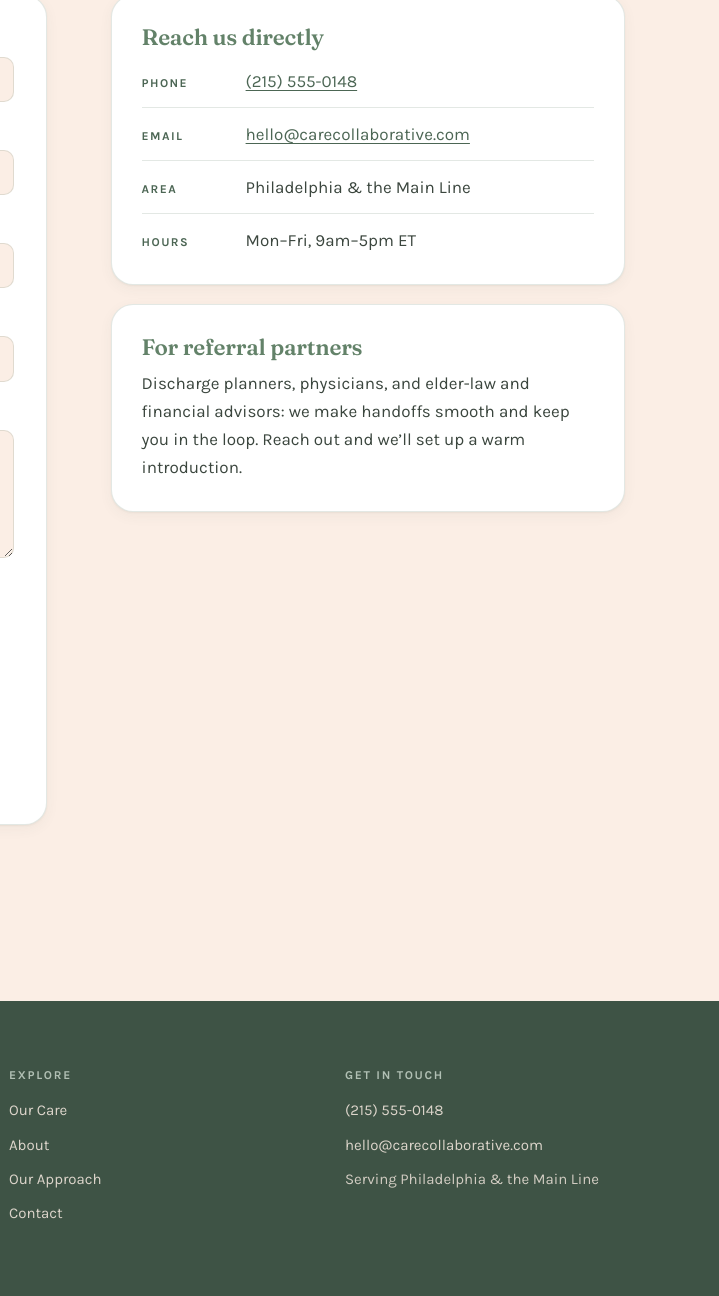
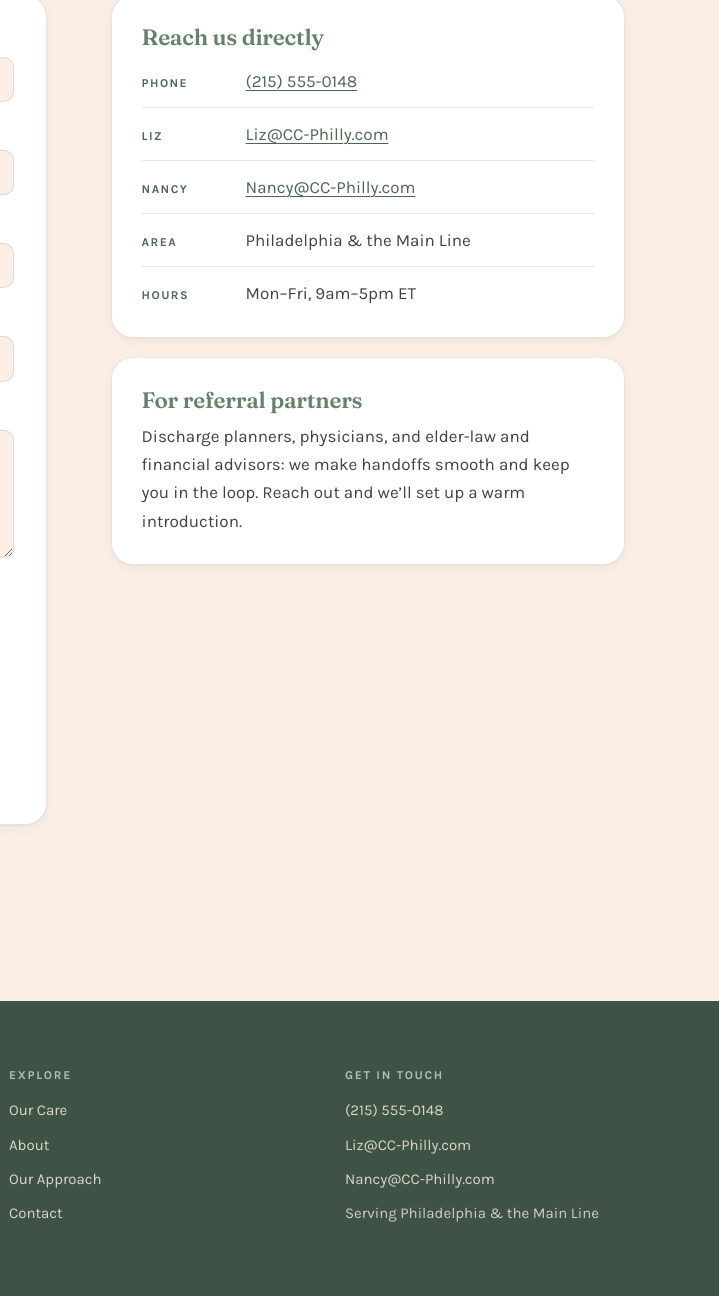
Before and after one commit to TjFreedom/care-collaborative-website, a plain HTML site: page contact.html in a window 1280 px wide. Shown: the part 564-1860 px from the top of the page, 561-1280 px from the left. Drawn offline with Linux system fonts and the light colour scheme.

Commit message:
Replace placeholder email with real addresses
Liz@CC-Philly.com and Nancy@CC-Philly.com in all footers and the
contact page card; README launch notes updated.

Co-Authored-By: Claude Fable 5 <noreply@anthropic.com>

```diff
--- a/contact.html
+++ b/contact.html
@@ -92,7 +92,8 @@
             <h3>Reach us directly</h3>
             <ul class="info" style="margin-top:1rem">
               <li><span class="k">Phone</span><a href="tel:+12155550148">(215) 555-0148</a></li>
-              <li><span class="k">Email</span><a href="mailto:hello@carecollaborative.com">hello@carecollaborative.com</a></li>
+              <li><span class="k">Liz</span><a href="mailto:Liz@CC-Philly.com">Liz@CC-Philly.com</a></li>
+              <li><span class="k">Nancy</span><a href="mailto:Nancy@CC-Philly.com">Nancy@CC-Philly.com</a></li>
               <li><span class="k">Area</span><span>Philadelphia &amp; the Main Line</span></li>
               <li><span class="k">Hours</span><span>Mon–Fri, 9am–5pm ET</span></li>
             </ul>
@@ -126,7 +127,8 @@
         <h4>Get in touch</h4>
         <ul>
           <li><a href="tel:+12155550148">(215) 555-0148</a></li>
-          <li><a href="mailto:hello@carecollaborative.com">hello@carecollaborative.com</a></li>
+          <li><a href="mailto:Liz@CC-Philly.com">Liz@CC-Philly.com</a></li>
+          <li><a href="mailto:Nancy@CC-Philly.com">Nancy@CC-Philly.com</a></li>
           <li>Serving Philadelphia &amp; the Main Line</li>
         </ul>
       </div>
```
Also changed, not shown: 404.html (+2 -1 lines), about.html (+2 -1 lines), approach.html (+2 -1 lines), index.html (+2 -1 lines), services.html (+2 -1 lines), 1 other file.
